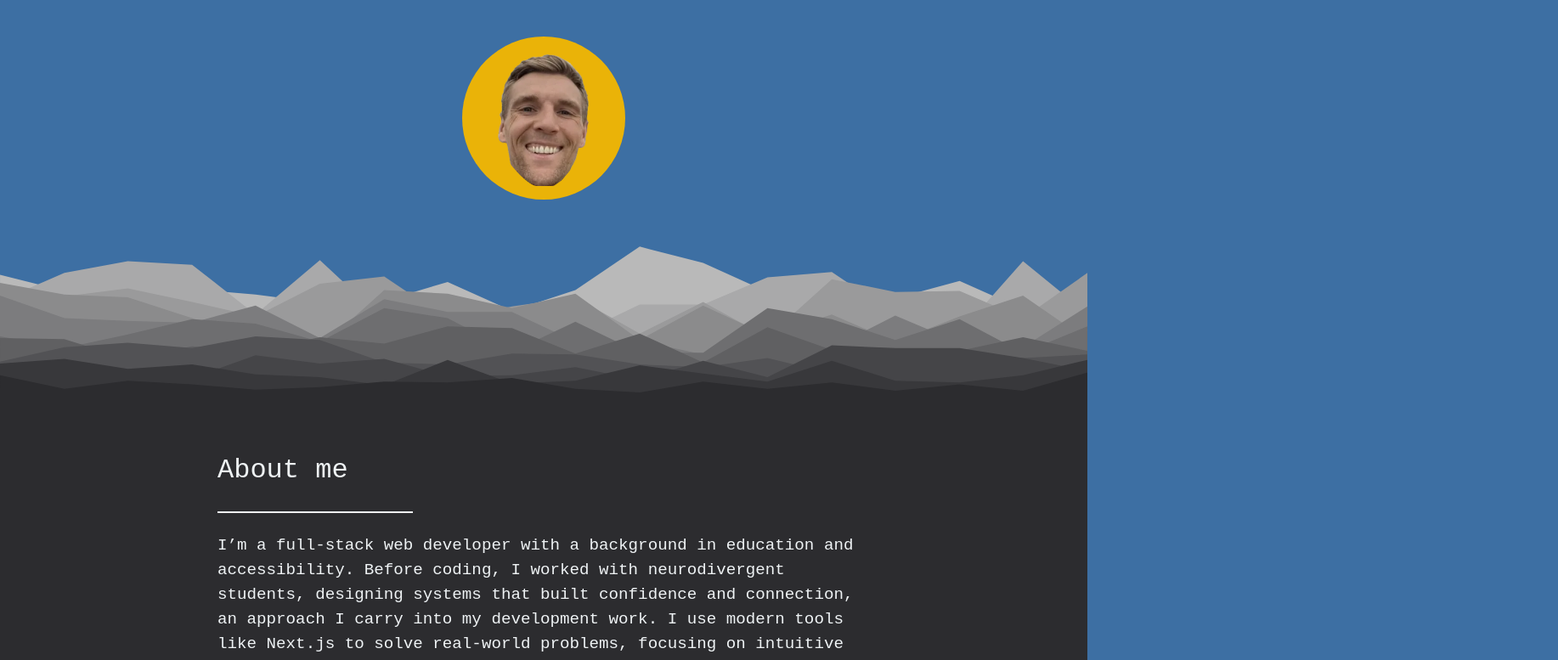
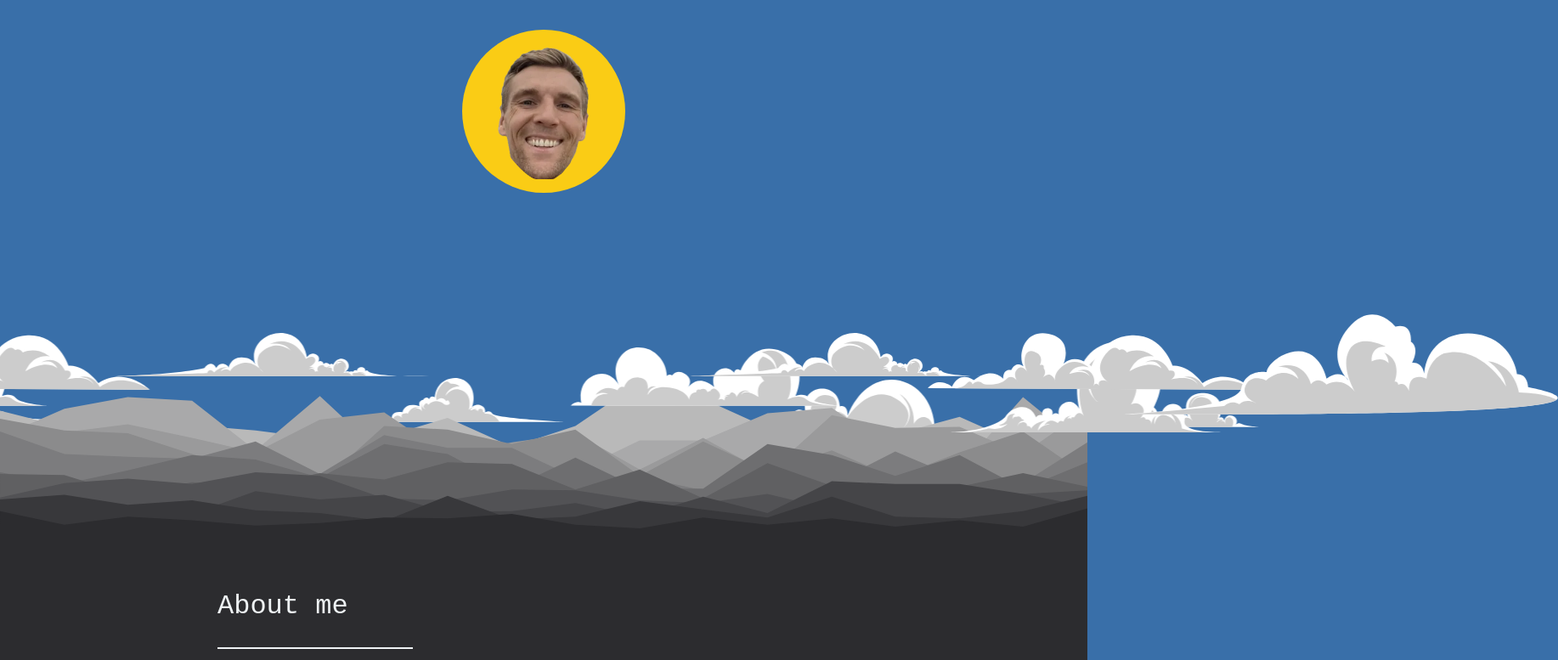
Before and after one commit to JakeNead/portfolio, a website: page index.html in a window 1280 px wide. Shown: the part 387-1164 px from the top of the page at 85% size, 1834 px wide, since content can reach past the window. Drawn offline with Linux system fonts and the light colour scheme; a web font is replaced by a local one.

Commit message:
Add cloud animations

```diff
--- a/index.html
+++ b/index.html
@@ -6,15 +6,13 @@
     <meta name="description" content="Jake Nead's portfolio" />
     <title>Jake's Portfolio</title>
     <link rel="stylesheet" href="./dist/output.css" />
-
     <link rel="icon" type="image/svg+xml" href="assets/mountain.svg" />
-    <link rel="shortcut icon" href="/favicon.ico" />
   </head>
   <body class="overflow-x-hidden bg-blue font-electrolize">
     <header
-      class="z-0 flex h-[80vh] flex-col items-center justify-center bg-blue p-4 text-center font-electrolize text-header text-text_dark xl:text-5xl"
+      class="flex h-[80vh] min-h-[800px] flex-col items-center justify-center p-4 pb-48 text-center font-electrolize text-header text-text_dark xl:text-5xl"
     >
-      <div class="relative flex flex-col items-center">
+      <div class="relative z-10 flex flex-col items-center">
         <h1 class="flex text-white">
           <span class="animate-slideLeft opacity-0">Hello! </span> &nbsp;<span
             class="animate-slideRight opacity-0 delay-100"
@@ -23,18 +21,103 @@
           >
         </h1>
         <h1 class="delay-800 animate-slideBottom text-white opacity-0">
-          a full-stack web developer.
+          a Full-Stack Web Developer.
         </h1>
+
         <div
-          class="absolute bottom-24 left-1/2 z-10 flex h-48 w-48 animate-sunrise items-center justify-center rounded-full bg-yellow-500 p-4"
+          class="absolute bottom-24 left-1/2 z-10 flex h-48 w-48 animate-sunrise items-center justify-center rounded-full bg-yellow-400 p-4"
         >
           <img class="h-full w-auto" src="./assets/headshot.webp" alt="Picture of Jake" />
         </div>
       </div>
     </header>
-    <div class="min-w-screen relative h-auto">
+    <div class="min-w-screen relative z-10 h-auto">
+      <!-- start background clouds -->
+      <!-- inifinite loop -->
+      <img
+        src="./assets/clouds/cloud1.svg"
+        class="z-1 animate-backgroundCloud absolute -left-1/3 top-[15%] w-[20vw]"
+        style="animation-delay: 1s"
+      />
+      <img
+        src="./assets/clouds/cloud2.svg"
+        class="z-1 animate-backgroundCloud absolute -left-1/3 top-[16%] w-[20vw]"
+        style="animation-delay: 3.5s"
+      />
+      <img
+        src="./assets/clouds/cloud3.svg"
+        class="z-1 animate-backgroundCloud absolute -left-1/3 top-[17%] w-[20vw]"
+        style="animation-delay: 8s"
+      />
+      <!-- single loop -->
+      <img
+        src="./assets/clouds/cloud1.svg"
+        class="z-1 animate-backgroundCloudSingle absolute left-[6%] top-[15%] w-[20vw]"
+      />
+      <img
+        src="./assets/clouds/cloud2.svg"
+        class="z-1 animate-backgroundCloudSingle absolute left-[40%] top-[16%] w-[20vw]"
+      />
+      <img
+        src="./assets/clouds/cloud3.svg"
+        class="z-1 animate-backgroundCloudSingle absolute right-[10%] top-[17%] w-[20vw]"
+      />
+      <!-- end background clouds -->
+      <!-- start midground clouds -->
+      <!-- infinite -->
+      <img
+        src="./assets/clouds/cloud7.svg"
+        class="animate-midgroundCloud absolute -left-1/3 -top-[2%] z-10 w-[25vw]"
+        style="animation-delay: 3s"
+      />
+      <img
+        src="./assets/clouds/cloud8.svg"
+        class="animate-midgroundCloud absolute -left-1/3 -top-[5%] z-10 w-[25vw]"
+        style="animation-delay: 7.5s"
+      />
+      <!-- single loop -->
+      <img
+        src="./assets/clouds/cloud7.svg"
+        class="animate-midgroundCloudSingle absolute -top-[2%] left-[20%] z-10 w-[25vw]"
+      />
+      <img
+        src="./assets/clouds/cloud8.svg"
+        class="animate-midgroundCloudSingle absolute -top-[5%] right-[20%] z-10 w-[25vw]"
+      />
+      <!-- end midground clouds -->
+      <!-- start foreground clouds -->
+      <!-- infinite loop -->
+      <img
+        src="./assets/clouds/cloud4.svg"
+        class="animate-foregroundCloud absolute -left-1/3 -top-[10%] z-10 w-[30vw]"
+        style="animation-delay: 0s"
+      />
+      <img
+        src="./assets/clouds/cloud5.svg"
+        class="animate-foregroundCloud absolute -left-1/3 -top-[10%] z-10 w-[30vw]"
+        style="animation-delay: 3s"
+      />
+      <img
+        src="./assets/clouds/cloud6.svg"
+        class="animate-foregroundCloud absolute -left-1/2 -top-[20%] z-10 w-[40vw]"
+        style="animation-delay: 7s"
+      />
+      <!-- single loop -->
+      <img
+        src="./assets/clouds/cloud4.svg"
+        class="animate-foregroundCloudSingle absolute -top-[10%] left-[19%] z-10 w-[30vw]"
+      />
+      <img
+        src="./assets/clouds/cloud5.svg"
+        class="animate-foregroundCloudSingle absolute -top-[10%] right-[28%] z-10 w-[30vw]"
+      />
+      <img
+        src="./assets/clouds/cloud6.svg"
+        class="animate-foregroundCloudSingle absolute -top-[20%] right-0 z-10 w-[40vw]"
+      />
+      <!-- end foreground clouds -->
       <svg
-        class="relative z-20"
+        class="z-3 relative"
         xmlns="http://www.w3.org/2000/svg"
         xmlns:xlink="http://www.w3.org/1999/xlink"
         id="visual"
--- a/tailwind.config.js
+++ b/tailwind.config.js
@@ -7,6 +7,12 @@ module.exports = {
         slideRight: 'slideRight .7s forwards cubic-bezier(0.33, 0.67, 0.31, 1) .5s',
         slideBottom: 'slideBottom .7s forwards cubic-bezier(0.33, 0.67, 0.31, 1) .9s',
         sunrise: 'sunrise 3s forwards ease-out',
+        backgroundCloud: 'cloud 35s linear infinite',
+        midgroundCloud: 'cloud 28s linear infinite',
+        foregroundCloud: 'cloud 21s linear infinite',
+        backgroundCloudSingle: 'cloudSingle 35s forwards linear ',
+        midgroundCloudSingle: 'cloudSingle 28s forwards linear',
+        foregroundCloudSingle: 'cloudSingle 21s forwards linear',
       },
       keyframes: {
         slideLeft: {
@@ -25,9 +31,18 @@ module.exports = {
           '0%': { transform: 'translate(-50%, 800px)' },
           '100%': { transform: 'translate(-50%, 350px)' },
         },
+        cloud: {
+          '0%': { transform: 'translateX(0)' },
+          '100%': { transform: 'translateX(180vw)' },
+        },
+        cloudSingle: {
+          '0%': { opacity: '1', transform: 'translateX(0)' },
+          '99%': { opacity: '1', transform: 'translateX(180vw)' },
+          '100%': { opacity: '0', transform: 'translateX(180vw)' },
+        },
       },
       colors: {
-        blue: 'rgb(61, 111, 163)',
+        blue: 'rgb(57 111 169)',
         white: 'rgb(255, 255, 255)',
         light_grey: 'hsl(240, 3.30%, 23.80%)',
         dark_grey: '#2c2c2f',
```
Also changed, not shown: dist/output.css.
